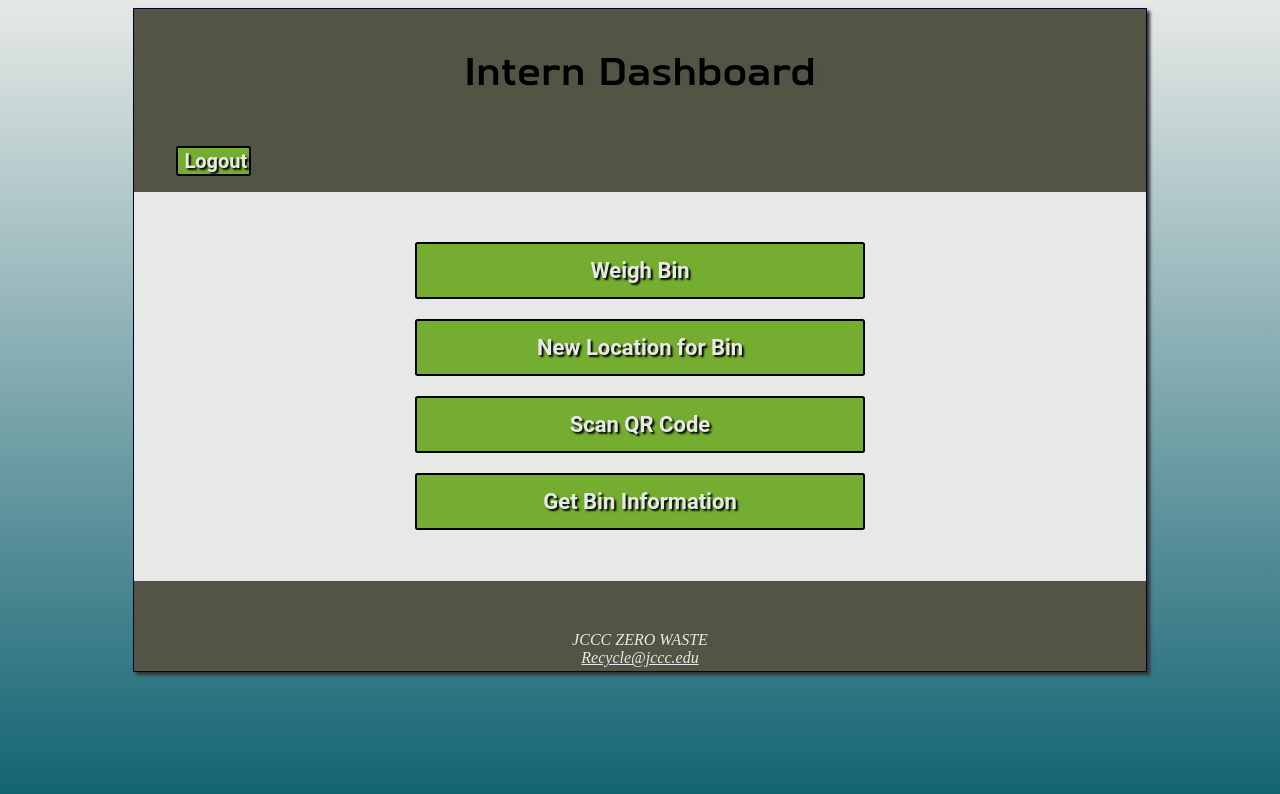
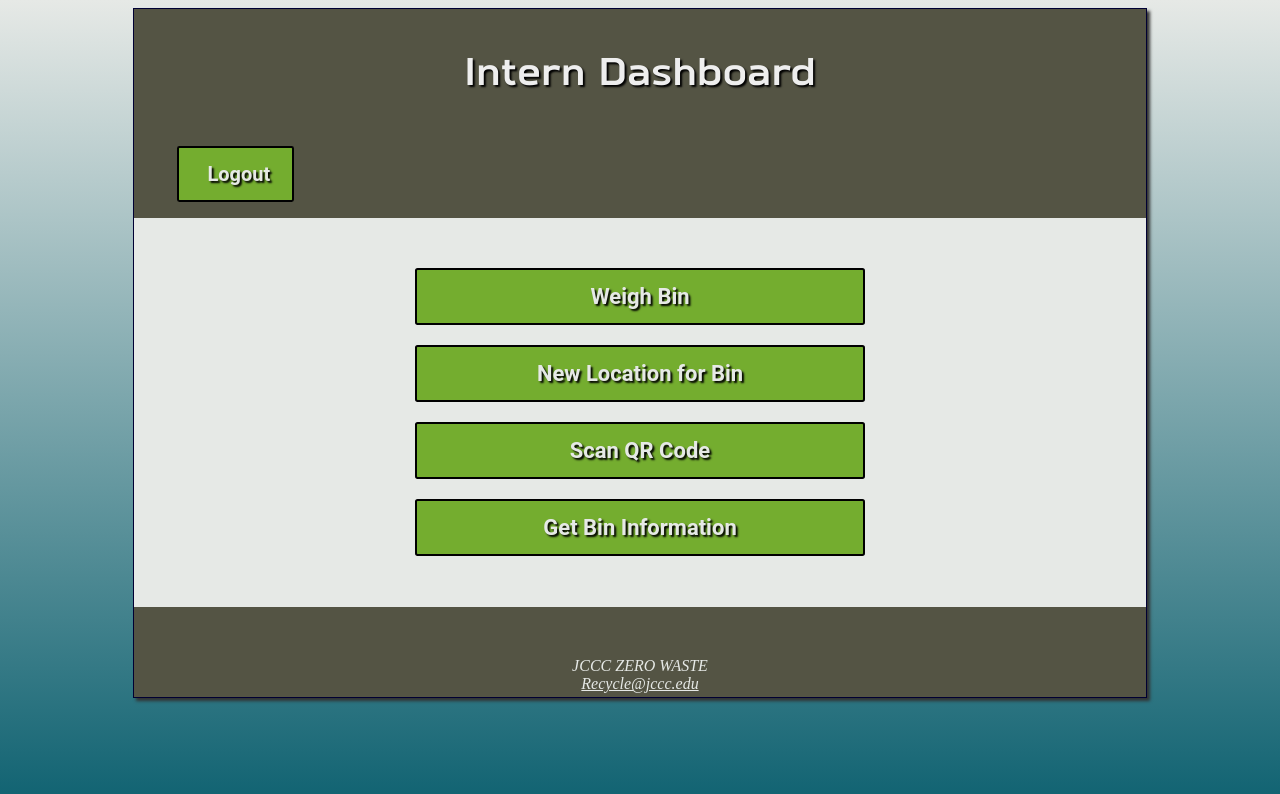
Before and after one commit to codeSourc3/JCCC-Zero-Waste-Inventory-System-, a website: page private/intern-dashboard.html in a window 1280 px wide. Drawn offline with Linux system fonts and the light colour scheme; files whose address does not match are found by name.

Commit message:
more css

```diff
--- a/private/intern-dashboard.html
+++ b/private/intern-dashboard.html
@@ -10,12 +10,12 @@
 <body>
     <div id="wrapper">
     <header>
-        <h1>Intern Dashboard</h1>
+        <h1 id="Title" >Intern Dashboard</h1>
         <nav>
             <ul>
                 <li>
                     <form action="/api/v1/auth/logout" method="post">
-                        <button id="logout" type="submit">Logout</button>
+                        <button id="logout" class="But returnHome" type="submit">Logout</button>
                     </form>
                 </li>
             </ul>
--- a/public/stylesheets/style.css
+++ b/public/stylesheets/style.css
@@ -101,6 +101,7 @@ fieldset {
 	width: 95%;
 	max-width: 450px;
 }
+
 .pageFooter{
 	position: flex;
 	bottom: 0;
```
